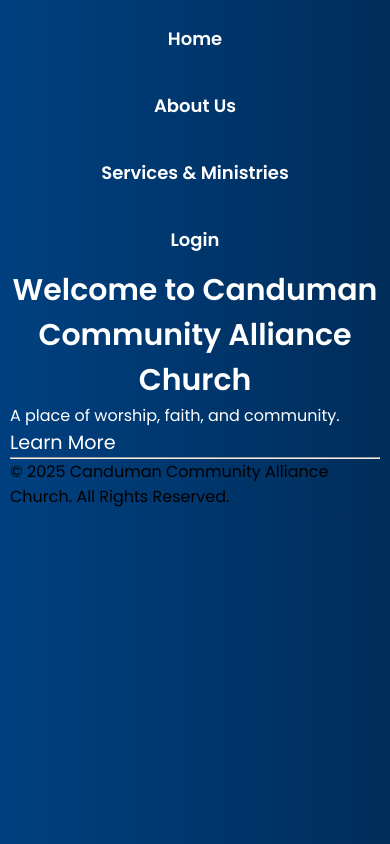
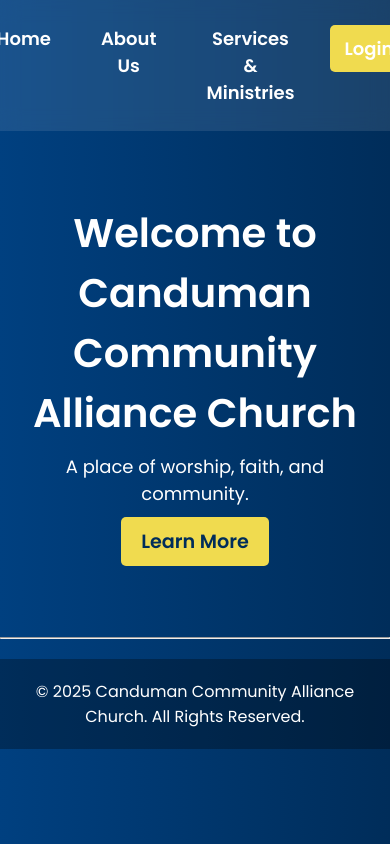
Before and after one commit to CCACMEDIA/church-website, a plain HTML site: page index.html in a window 390 px wide. Drawn offline with Linux system fonts and the light colour scheme.

Commit message:
Update style.css

```diff
--- a/style.css
+++ b/style.css
@@ -1,37 +1,26 @@
 @import url('https://fonts.googleapis.com/css2?family=Poppins:wght@300;400;600&display=swap');
+body{
+    background: linear-gradient(to right, #004080, #002d5a);
 
+}
 * {
     margin: 0;
     padding: 0;
     box-sizing: border-box;
     font-family: 'Poppins', sans-serif;
 }
-
-/* Background Gradient */
-body {
-    background: linear-gradient(to right, #004080, #002d5a);
-    max-width: 100%;
-    overflow-x: hidden;
-}
-
-/* Headings */
-h1 {
+h1{
     color: white;
     text-align: center;
-
+    font-size: 50px;
 }
-
-/* General Text & Links */
-div, div li, a {
+div{
     color: white;
 }
-
-a {
-    font-size: larger;
-    text-decoration: none;
+div li{
+    color: white;
 }
-
-/* ========== NAVIGATION ========== */
+/* General Navigation Styling */
 nav ul {
     list-style: none;
     padding: 0;
@@ -55,7 +44,7 @@ nav ul li a {
     transition: color 0.3s ease-in-out, transform 0.3s ease-in-out, text-shadow 0.3s ease-in-out;
 }
 
-/* Underline Hover Animation */
+/* Underline Animation */
 nav ul li a::after {
     content: "";
     position: absolute;
@@ -70,7 +59,7 @@ nav ul li a::after {
 
 /* Hover Effects */
 nav ul li a:hover {
-    color: white; /* Fixed typo */
+    color: whtie; /* Change text color */
     transform: translateY(-5px); /* Slight bounce effect */
     text-shadow: 0 0 10px white, 0 0 20px black; /* Glow effect */
 }
@@ -79,58 +68,94 @@ nav ul li a:hover::after {
     width: 100%; /* Expanding underline */
 }
 
-/* ========== RESPONSIVE DESIGN ========== */
+a{
+    color: white;
+    font-size: larger;
 
-/* Ensure images and content fit */
-img {
-    max-width: 100%;
-    height: auto;
+}
+/* General Reset */
+* {
+    margin: 0;
+    padding: 0;
+    box-sizing: border-box;
+    font-family: 'Poppins', sans-serif;
 }
 
-/* Adjust layout for small screens */
-@media (max-width: 768px) {
-    .container {
-        display: flex;
-        flex-direction: column;
-        align-items: center;
-        padding: 10px;
-        width: 100%;
-        max-width: 100%;
-    }
+/* Body Styling */
+body {
+    background: linear-gradient(to right, #004080, #002d5a);
+    color: white;
+    text-align: center;
+}
 
-    /* Make navigation stack vertically */
-    nav ul {
-        flex-direction: column;
-        text-align: center;
-        gap: 10px;
-    }
+/* Navigation Styling */
+nav {
+    background: rgba(255, 255, 255, 0.1);
+    padding: 15px;
+    backdrop-filter: blur(10px);
+}
 
-    nav ul li {
-        display: block;
-        margin: 10px 0;
-    }
+.nav-links {
+    list-style: none;
+    display: flex;
+    justify-content: center;
+    gap: 20px;
 }
-/* Fix navigation layout on small screens */
-@media (max-width: 768px) {
-  nav ul {
-    flex-direction: column;
+
+.nav-links li a {
+    text-decoration: none;
+    color: white;
+    font-size: 18px;
+    padding: 10px 15px;
+    transition: 0.3s;
+}
+
+.nav-links li a:hover {
+    color: #f0db4f;
+    text-shadow: 0 0 5px white;
+}
+
+/* Hero Section */
+.hero {
+    height: 60vh;
+    display: flex;
+    align-items: center;
+    justify-content: center;
     text-align: center;
-    padding: 0;
-  }
+    padding: 20px;
+}
 
-  nav ul li {
-    display: block;
-    margin: 5px 0;
-  }
+.hero h1 {
+    font-size: 40px;
+}
 
-  /* Reduce text size for better fit */
-  h1 {
-    font-size: 30px; /* Adjust size */
-    text-align: center;
-  }
+.hero p {
+    font-size: 18px;
+    margin-top: 10px;
+}
 
-  /* Reduce spacing */
-  body {
-    padding: 10px;
-  }
+/* Button Styling */
+.btn {
+    display: inline-block;
+    background: #f0db4f;
+    color: #002d5a;
+    padding: 10px 20px;
+    border-radius: 5px;
+    text-decoration: none;
+    font-weight: bold;
+    margin-top: 10px;
+    transition: 0.3s;
 }
+
+.btn:hover {
+    background: white;
+    color: black;
+    transform: scale(1.1);
+}
+
+/* Footer */
+footer {
+    padding: 20px;
+    background: rgba(0, 0, 0, 0.3);
+    margin-top: 20px;
+}
```
